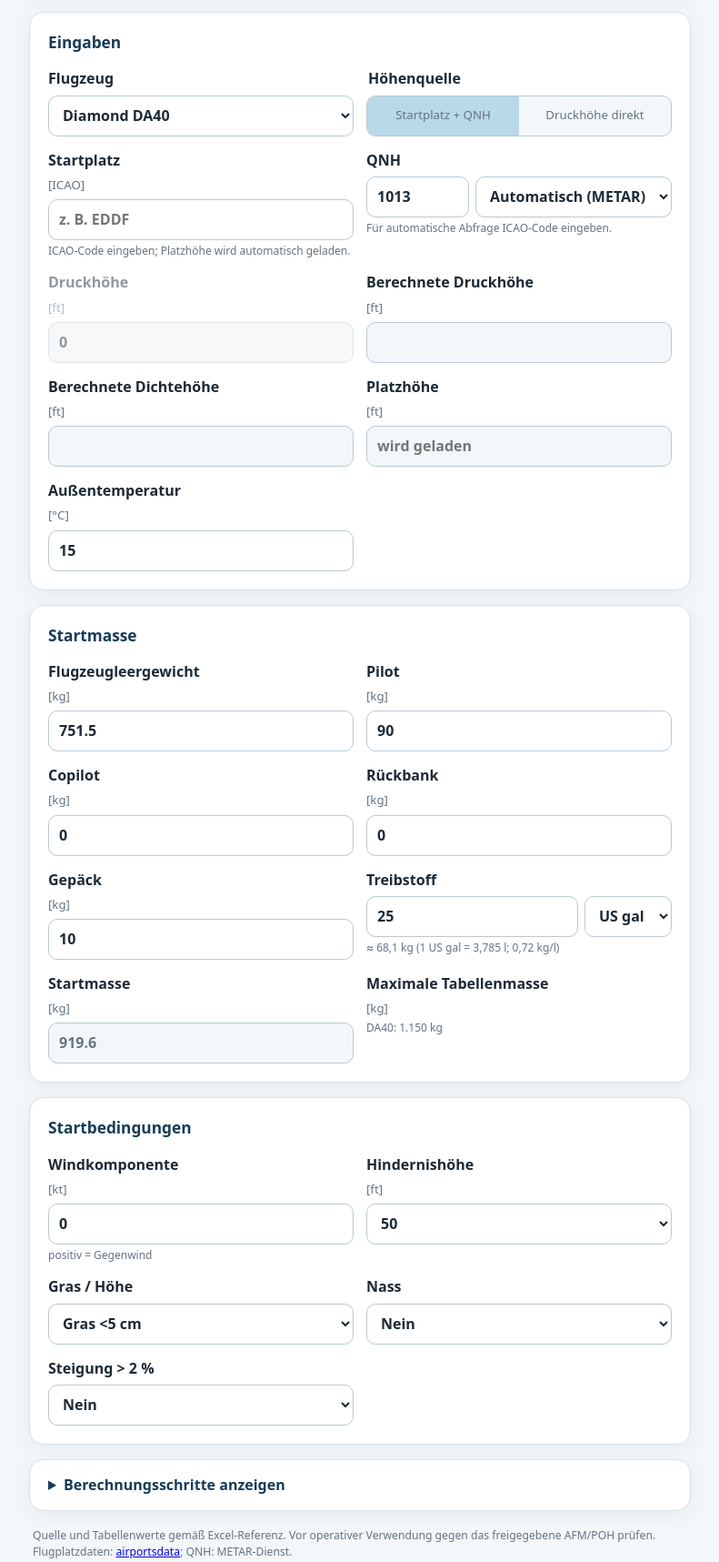
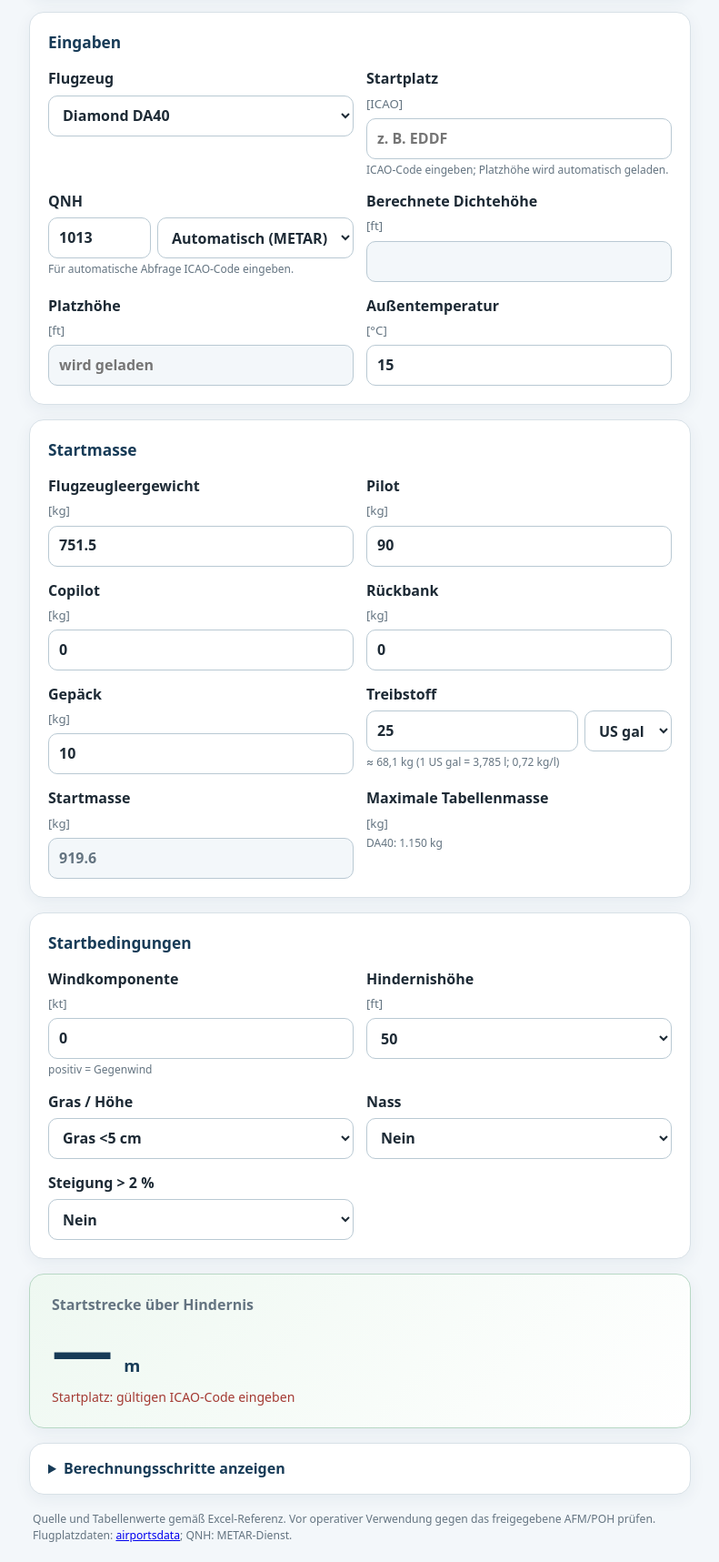
Before and after one commit to AlexanderHaetscher/CPVA, a plain HTML site: page pwa/index.html in a window 1280 px wide. Shown: the part 268-1985 px from the top of the page at 91% size, without its empty margins (244-1035 px from the left). Drawn offline with Linux system fonts and the light colour scheme.

Commit message:
Simplify altitude input and show result below form
Co-authored-by: Copilot App <223556219+Copilot@users.noreply.github.com>

```diff
--- a/pwa/app.js
+++ b/pwa/app.js
@@ -40,28 +40,11 @@ function updateMass() {
   $('fuelKg').textContent = `≈ ${fuelKg().toLocaleString('de-DE',{maximumFractionDigits:1})} kg (${fuelUnitText}; 0,72 kg/l)`;
   return mass;
 }
-function setAltitudeMode() {
-  const direct = document.querySelector('input[name="altitudeMode"]:checked').value === 'direct';
-  const airportControls = [$('airport'), $('qnh'), $('qnhMode')];
-  const directControls = [$('pressureAltitude')];
-  airportControls.forEach(control => {
-    control.disabled = direct;
-    control.closest('label').classList.toggle('disabled-field', direct);
-  });
-  directControls.forEach(control => {
-    control.disabled = !direct;
-    control.closest('label').classList.toggle('disabled-field', !direct);
-  });
-  $('calculatedPressureField').classList.toggle('hidden', direct);
-}
 function pressureAltitude() {
-  if (document.querySelector('input[name="altitudeMode"]:checked').value === 'direct') return value('pressureAltitude');
   if (!selectedAirport) throw Error('Startplatz: gültigen ICAO-Code eingeben');
   const qnh = value('qnh');
   if (!Number.isFinite(qnh) || qnh < 850 || qnh > 1100) throw Error('QNH: Wert zwischen 850 und 1100 hPa eingeben');
-  const pa = Math.round(selectedAirport.elevation + (1013.25 - qnh) * 30);
-  $('calculatedPressureAltitude').value = pa;
-  return pa;
+  return Math.round(selectedAirport.elevation + (1013.25 - qnh) * 30);
 }
 function densityAltitude(pa, temperature) {
   const isaTemperature = 15 - 2 * (pa / 1000);
@@ -84,17 +67,24 @@ function render() {
   try {
     const r=calculate();
     $('resultValue').textContent=r.final.toLocaleString('de-DE');
+    $('resultValueBottom').textContent=r.final.toLocaleString('de-DE');
     const overweight = r.mass > 1150;
     $('resultValue').classList.toggle('overweight-value', overweight);
+    $('resultValueBottom').classList.toggle('overweight-value', overweight);
     $('mass').classList.toggle('overweight-field', overweight);
     $('resultStatus').textContent='Berechnung vollständig'; $('resultStatus').style.color='#236143';
-    const rows=[['Druckhöhe',`${r.pa.toLocaleString('de-DE')} ft`],['Dichtehöhe',r.da],['Startmasse',`${r.mass.toLocaleString('de-DE',{maximumFractionDigits:1})} kg`],['Basisstrecke',r.base],['Nach Masse',r.massDistance],['Nach Wind',r.windDistance],['Über Hindernis',r.obstacleDistance],['Grasfaktor',`${r.grass.toFixed(2)}×`],['Nässefaktor',`${r.wet.toFixed(2)}×`],['Steigungsfaktor',`${r.slope.toFixed(2)}×`]];
+    $('resultStatusBottom').textContent='Berechnung vollständig'; $('resultStatusBottom').style.color='#236143';
+    const rows=[['Dichtehöhe',r.da],['Startmasse',`${r.mass.toLocaleString('de-DE',{maximumFractionDigits:1})} kg`],['Basisstrecke',r.base],['Nach Masse',r.massDistance],['Nach Wind',r.windDistance],['Über Hindernis',r.obstacleDistance],['Grasfaktor',`${r.grass.toFixed(2)}×`],['Nässefaktor',`${r.wet.toFixed(2)}×`],['Steigungsfaktor',`${r.slope.toFixed(2)}×`]];
     $('steps').innerHTML=rows.map(([k,v])=>`<dt>${k}</dt><dd>${typeof v==='number'?v.toLocaleString('de-DE',{maximumFractionDigits:1})+' m':v}</dd>`).join('');
   } catch (error) {
     $('resultValue').textContent='—';
+    $('resultValueBottom').textContent='—';
     $('resultValue').classList.remove('overweight-value');
+    $('resultValueBottom').classList.remove('overweight-value');
     $('resultStatus').textContent=error.message;
     $('resultStatus').style.color='#a43a33';
+    $('resultStatusBottom').textContent=error.message;
+    $('resultStatusBottom').style.color='#a43a33';
   }
 }
 function parseCsvRow(line) {
@@ -201,16 +191,14 @@ async function loadQnh() {
 }
 document.querySelectorAll('input,select').forEach(el=>el.addEventListener('input',render));
 document.querySelectorAll('select').forEach(el=>el.addEventListener('change',()=>{
-  setAltitudeMode();
   if (el.id === 'aircraft') $('aircraftEyebrow').textContent = AIRCRAFT[el.value].name;
   if (['emptyMass','pilotMass','copilotMass','rearMass','baggageMass','fuelAmount','fuelUnit'].includes(el.id)) updateMass();
   render();
 }));
-document.querySelectorAll('input[name="altitudeMode"]').forEach(el=>el.addEventListener('change',()=>{ setAltitudeMode(); render(); }));
 ['emptyMass','pilotMass','copilotMass','rearMass','baggageMass','fuelAmount'].forEach(id=>$(id).addEventListener('input',updateMass));
 $('airport').addEventListener('change',()=>{loadAirport($('airport').value); loadQnh();});
 $('airport').addEventListener('blur',()=>{loadAirport($('airport').value); loadQnh();});
 $('qnhMode').addEventListener('change',loadQnh);
-setAltitudeMode(); updateMass(); render();
+updateMass(); render();
 window.addEventListener('online',()=>{ $('offlineBadge').textContent='Online'; $('offlineBadge').style.background='#dceef5'; });
 if ('serviceWorker' in navigator) navigator.serviceWorker.register('./sw.js').catch(()=>{});
--- a/pwa/index.html
+++ b/pwa/index.html
@@ -26,13 +26,6 @@
           <label>Flugzeug
             <select id="aircraft"><option value="DA40">Diamond DA40</option><option value="PANTHERA">Panthera (Daten folgen)</option><option value="VL3">VL3 (Daten folgen)</option><option value="GYRO">Gyro (Daten folgen)</option></select>
           </label>
-          <fieldset class="mode-field">
-            <legend>Höhenquelle</legend>
-            <div class="mode-switch" role="radiogroup" aria-label="Höhenquelle">
-              <label><input type="radio" name="altitudeMode" value="airport" checked><span>Startplatz + QNH</span></label>
-              <label><input type="radio" name="altitudeMode" value="direct"><span>Druckhöhe direkt</span></label>
-            </div>
-          </fieldset>
           <label id="airportField">Startplatz <span>[ICAO]</span>
             <input id="airport" type="text" maxlength="4" pattern="[A-Za-z]{4}" placeholder="z. B. EDDF" autocomplete="off" autocapitalize="characters">
             <small id="airportStatus">ICAO-Code eingeben; Platzhöhe wird automatisch geladen.</small>
@@ -40,12 +33,6 @@
           <label id="qnhField">QNH
             <div class="inline-input"><input id="qnh" type="number" min="850" max="1100" step="1" value="1013" inputmode="numeric"><select id="qnhMode" aria-label="QNH-Quelle"><option value="manual">Manuell</option><option value="auto" selected>Automatisch (METAR)</option></select></div>
             <small id="qnhStatus">Für automatische Abfrage ICAO-Code eingeben.</small>
-          </label>
-          <label id="directPressureField">Druckhöhe <span>[ft]</span>
-            <input id="pressureAltitude" type="number" min="0" max="10000" step="100" value="0" inputmode="numeric">
-          </label>
-          <label id="calculatedPressureField" class="hidden">Berechnete Druckhöhe <span>[ft]</span>
-            <input id="calculatedPressureAltitude" type="number" readonly>
           </label>
           <label id="densityAltitudeField">Berechnete Dichtehöhe <span>[ft]</span>
             <input id="densityAltitude" type="number" readonly>
@@ -81,6 +68,9 @@
         </div>
       </section>
     </form>
+    <section class="result-card" aria-live="polite">
+      <div><p class="result-label">Startstrecke über Hindernis</p><p class="result-value"><span id="resultValueBottom">—</span> <span class="result-unit">m</span></p><p id="resultStatusBottom" class="result-status">Eingaben vollständig ausfüllen</p></div>
+    </section>
     <section class="card steps-card"><details><summary>Berechnungsschritte anzeigen</summary><dl id="steps"></dl></details></section>
     <footer><p>Quelle und Tabellenwerte gemäß Excel-Referenz. Vor operativer Verwendung gegen das freigegebene AFM/POH prüfen. Flugplatzdaten: <a href="https://github.com/mborsetti/airportsdata" rel="noreferrer">airportsdata</a>; QNH: METAR-Dienst.</p></footer>
   </main>
--- a/pwa/sw.js
+++ b/pwa/sw.js
@@ -1,4 +1,4 @@
-const CACHE = 'da40-startstrecke-v4';
+const CACHE = 'da40-startstrecke-v5';
 const ASSETS = ['./','./index.html','./styles.css','./app.js','./manifest.webmanifest','./icon.svg'];
 self.addEventListener('install', event => event.waitUntil(caches.open(CACHE).then(cache => cache.addAll(ASSETS)).then(() => self.skipWaiting())));
 self.addEventListener('activate', event => event.waitUntil(self.clients.claim()));
```
